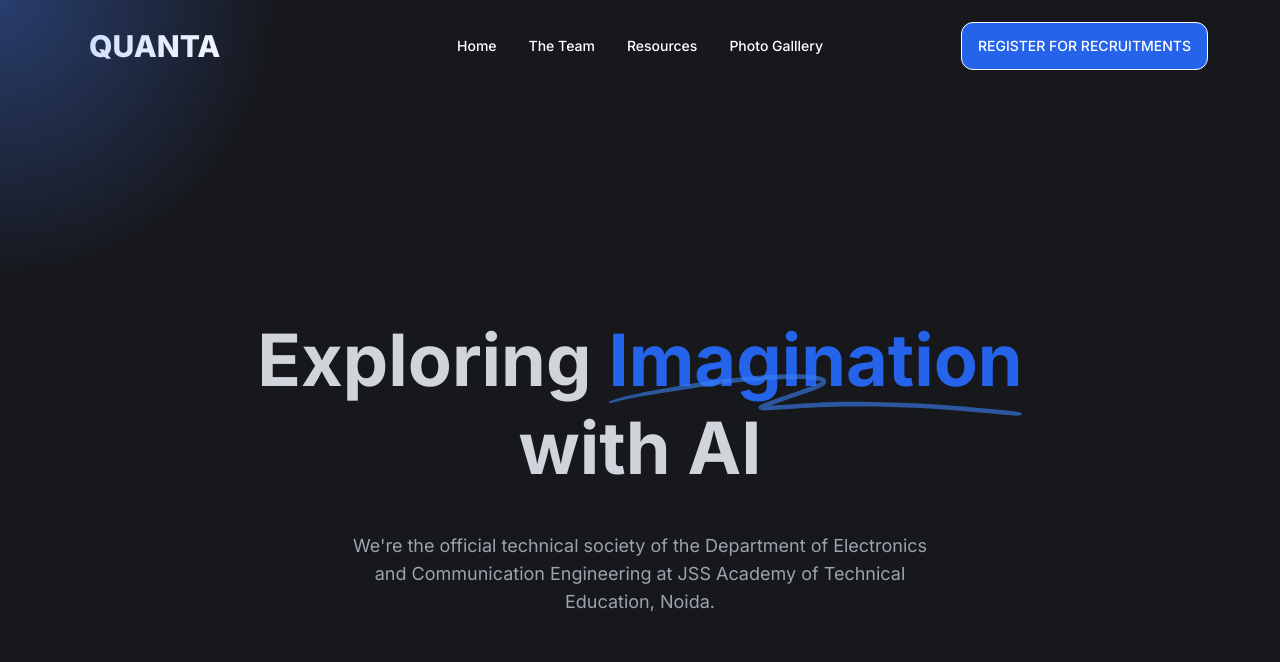
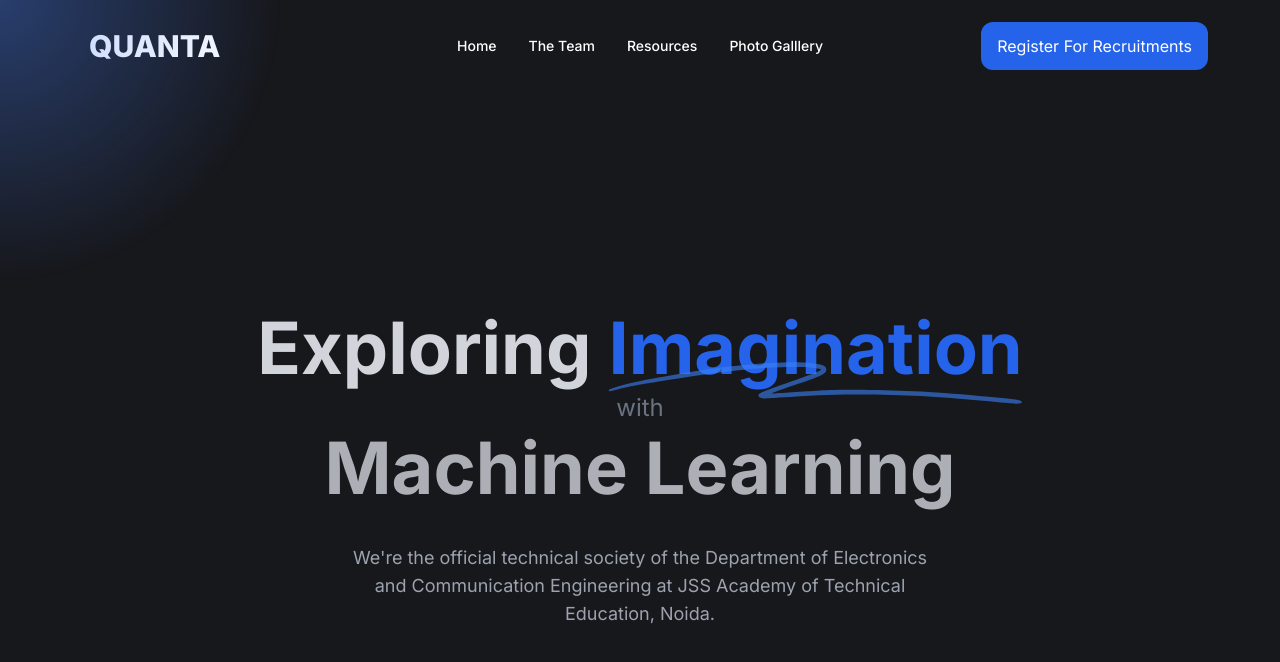
Before and after one commit to thisisamish/quanta, a Next.js app: page / in a window 1280 px wide. Shown: the top 662 px of the page. Built offline with nearby package versions, Linux system fonts and the light colour scheme.

Commit message:
progress: integrated framer-motion throughout and replaced glitch effect with a framer transition
caveat: had to make the entire landing page client component so that might affect performance

```diff
--- a/app/components/GlitchEffect.tsx
+++ b/app/components/GlitchEffect.tsx
@@ -1,5 +1,3 @@
-'use client';
-
 import React, { useState, useRef, useEffect } from 'react';
 
 let words = ['Robotics', 'AI', 'Arduino', 'Figma', 'React.js'];
--- a/app/components/HoverEffect.tsx
+++ b/app/components/HoverEffect.tsx
@@ -1,5 +1,3 @@
-'use client';
-
 import { useState, useEffect } from 'react';
 
 interface MousePosition {
--- a/app/components/Navbar.tsx
+++ b/app/components/Navbar.tsx
@@ -3,6 +3,7 @@
 // TODOS: Shift Register button to the main area on mobile because it is too cluttered
 
 import Link from 'next/link';
+import { motion } from 'framer-motion';
 
 interface MenuItem {
 	id: number;
@@ -12,7 +13,16 @@ interface MenuItem {
 
 const Navbar = ({ links }: { links: MenuItem[] }) => {
 	return (
-		<div className="navbar bg-base-100">
+		<motion.div
+			initial={{ opacity: 0, y: 40 }}
+			animate={{ opacity: 1, y: 0 }}
+			transition={{
+				delay: 0.15,
+				duration: 0.95,
+				ease: [0.165, 0.84, 0.44, 1],
+			}}
+			className="navbar bg-base-100"
+		>
 			<div className="navbar-start">
 				<div className="dropdown">
 					<label tabIndex={0} className="btn btn-ghost lg:hidden">
@@ -72,12 +82,12 @@ const Navbar = ({ links }: { links: MenuItem[] }) => {
 			<div className="navbar-end">
 				<Link
 					href={links[links.length - 1].href}
-					className="btn bg-blue-600 rounded-xl text-white font-medium px-4 py-3 ml-4 hover:bg-blue-500 transition"
+					className="bg-blue-600 rounded-xl text-white px-4 py-3 ml-4 hover:bg-blue-500 transition"
 				>
 					{links[links.length - 1].name}
 				</Link>
 			</div>
-		</div>
+		</motion.div>
 	);
 };
 
--- /dev/null
+++ b/app/components/TechChangeEffect.tsx
@@ -0,0 +1,36 @@
+import { motion } from 'framer-motion';
+import { useEffect, useState } from 'react';
+
+const words = ['Robotics', 'Machine Learning', 'Arduino', 'Figma', 'React'];
+
+const TechChangeEffect = () => {
+	const [word, setWord] = useState(words[0]);
+
+	useEffect(() => {
+		const intervalId = setInterval(() => {
+			setWord((prev) => words[(words.indexOf(prev) + 1) % words.length]);
+		}, 5000);
+
+		return () => {
+			clearInterval(intervalId);
+		};
+	}, []);
+
+	return (
+		<motion.span
+			key={word}
+			initial={{ opacity: 0, y: 40 }}
+			animate={{ opacity: 1, y: 0 }}
+			transition={{
+				delay: 0.15,
+				duration: 0.95,
+				ease: [0.165, 0.84, 0.44, 1],
+			}}
+			className="mx-auto max-w-4xl text-5xl font-bold tracking-normal text-gray-300 sm:text-7xl"
+		>
+			{word}
+		</motion.span>
+	);
+};
+
+export default TechChangeEffect;
--- a/app/page.tsx
+++ b/app/page.tsx
@@ -1,7 +1,11 @@
+'use client';
+
 import SquigglyLines from './components/SquigglyLines';
 import Navbar from './components/Navbar';
-import GlitchEffect from './components/GlitchEffect';
+// import GlitchEffect from './components/GlitchEffect';
+import TechChangeEffect from './components/TechChangeEffect';
 import HoverEffect from './components/HoverEffect';
+import { motion } from 'framer-motion';
 // import Footer from '../components/Footer';
 
 const links = [
@@ -38,21 +42,50 @@ export default function HomePage() {
 			<HoverEffect />
 			<Navbar links={links} />
 			<main className="flex flex-1 w-full flex-col items-center justify-center text-center px-4 sm:mt-16 mt-16">
-				<h1 className="mx-auto max-w-4xl font-display text-5xl font-bold tracking-normal text-gray-300 sm:text-7xl">
+				<motion.h1
+					initial={{ opacity: 0, y: 40 }}
+					animate={{ opacity: 1, y: 0 }}
+					transition={{
+						delay: 0.15,
+						duration: 0.95,
+						ease: [0.165, 0.84, 0.44, 1],
+					}}
+					className="mx-auto max-w-4xl text-5xl font-bold tracking-normal text-gray-300 sm:text-7xl"
+				>
 					Exploring{' '}
 					<span className="relative whitespace-nowrap text-blue-600">
 						<SquigglyLines />
 						Imagination
 					</span>{' '}
-				</h1>
-				<h1 className="mt-4 mx-auto max-w-4xl font-display text-5xl font-bold tracking-normal text-gray-300 sm:text-7xl">
-					with <GlitchEffect />
-				</h1>
-				<h2 className="mx-auto mt-12 max-w-xl text-lg sm:text-gray-400  text-gray-500 leading-7">
+				</motion.h1>
+				{/* with <GlitchEffect /> */}
+				<motion.span
+					initial={{ opacity: 0, y: 40 }}
+					animate={{ opacity: 1, y: 0 }}
+					transition={{
+						delay: 0.15,
+						duration: 0.95,
+						ease: [0.165, 0.84, 0.44, 1],
+					}}
+					className="mt-2 mx-auto max-w-4xl text-xl tracking-normal text-gray-500 sm:text-2xl"
+				>
+					with
+				</motion.span>
+				<TechChangeEffect />
+				<motion.h2
+					initial={{ opacity: 0, y: 40 }}
+					animate={{ opacity: 1, y: 0 }}
+					transition={{
+						delay: 0.15,
+						duration: 0.95,
+						ease: [0.165, 0.84, 0.44, 1],
+					}}
+					className="mx-auto mt-12 max-w-xl text-lg sm:text-gray-400  text-gray-500 leading-7"
+				>
 					We&apos;re the official technical society of the Department
 					of Electronics and Communication Engineering at JSS Academy
 					of Technical Education, Noida.
-				</h2>
+				</motion.h2>
 			</main>
 			{/* <Footer /> */}
 		</div>
```
